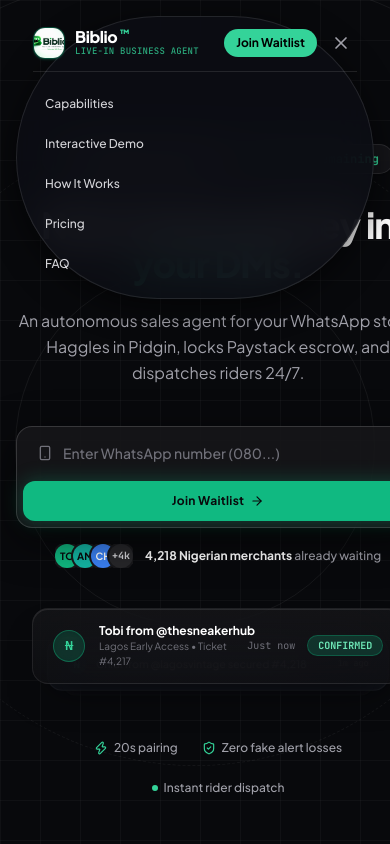
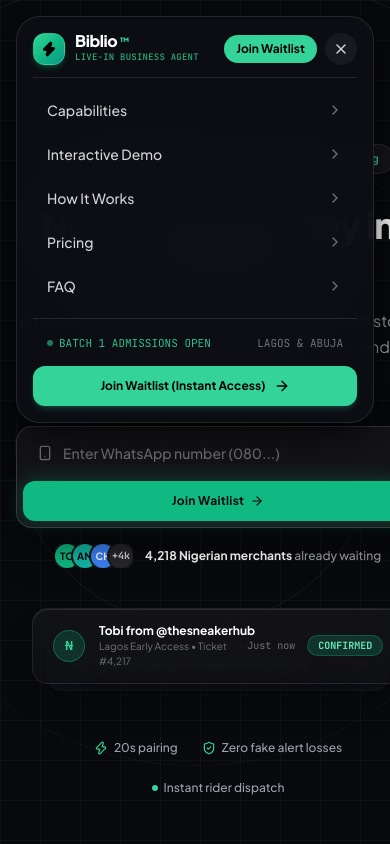
Before and after one commit to Relayyl6/Biblio---Automated-Commerce-Engine, a React (Vite) app in the folder landing-page/: page / in a window 390 px wide. Both pictures are taken after a click on the button 341 px from the left and 43 px from the top of the page. Shown: the top 844 px of the page. Built offline with nearby package versions, Linux system fonts and the light colour scheme.

Commit message:
fix(navbar): fix mobile menu oval clipping, eliminate duplicate brand wordmark, and add Apple-grade menu rows with chevrons

```diff
--- a/landing-page/src/components/Navbar.tsx
+++ b/landing-page/src/components/Navbar.tsx
@@ -1,5 +1,5 @@
 import React, { useState } from 'react';
-import { Menu, X, ArrowRight } from 'lucide-react';
+import { Menu, X, ArrowRight, ChevronRight, Zap } from 'lucide-react';
 
 interface NavbarProps {
   onOpenWaitlist: () => void;
@@ -8,64 +8,56 @@ interface NavbarProps {
 export const Navbar: React.FC<NavbarProps> = ({ onOpenWaitlist }) => {
   const [mobileMenuOpen, setMobileMenuOpen] = useState(false);
 
+  const navLinks = [
+    { label: 'Capabilities', href: '#features' },
+    { label: 'Interactive Demo', href: '#simulator' },
+    { label: 'How It Works', href: '#how-it-works' },
+    { label: 'Pricing', href: '#pricing' },
+    { label: 'FAQ', href: '#faq' },
+  ];
+
   return (
     <header className="fixed top-4 left-0 right-0 z-50 flex justify-center px-4 sm:px-6">
-      <nav className="w-full max-w-5xl bg-[#0C0E14]/85 backdrop-blur-xl rounded-full px-4 sm:px-6 py-2.5 border border-white/10 shadow-[0_8px_32px_rgba(0,0,0,0.6)] transition-all duration-300">
+      <nav
+        className={`w-full max-w-5xl bg-[#0C0E14]/95 backdrop-blur-2xl border border-white/10 shadow-[0_12px_40px_rgba(0,0,0,0.7)] transition-all duration-300 ${
+          mobileMenuOpen ? 'rounded-3xl p-4 sm:p-5' : 'rounded-full px-4 sm:px-6 py-2.5'
+        }`}
+      >
         <div className="flex items-center justify-between">
           {/* Brand Mark */}
           <a href="#" className="flex items-center gap-2.5 group">
-            <div className="relative w-8 h-8 rounded-xl overflow-hidden flex items-center justify-center bg-emerald-950/60 border border-emerald-500/30 shadow-sm shadow-emerald-500/20">
-              <img
-                src="/biblio-logo.png"
-                alt="Biblio Logo"
-                className="w-full h-full object-cover"
-              />
+            <div className="w-8 h-8 rounded-xl bg-gradient-to-br from-emerald-400 via-emerald-500 to-teal-600 flex items-center justify-center shadow-md shadow-emerald-500/25 border border-emerald-300/30 flex-shrink-0">
+              <Zap className="w-4 h-4 text-black fill-black" />
             </div>
             <div className="flex flex-col">
+              <div className="flex items-center">
                 <span className="font-extrabold text-base tracking-tight text-white leading-none">
-                Biblio<span className="text-emerald-400 text-[10px] align-super ml-0.5">™</span>
+                  Biblio
                 </span>
-              <span className="text-[9px] font-mono font-medium text-emerald-400/80 tracking-wide uppercase">
+                <span className="text-[10px] font-bold text-emerald-400 align-super ml-0.5 leading-none">
+                  ™
+                </span>
+              </div>
+              <span className="text-[9px] font-mono font-medium text-emerald-400/80 tracking-wide uppercase mt-0.5">
                 Live-in Business Agent
               </span>
             </div>
           </a>
 
-          {/* Nav Links */}
+          {/* Nav Links (Desktop) */}
           <div className="hidden md:flex items-center gap-1 text-xs font-medium text-zinc-300">
+            {navLinks.map((link) => (
               <a
-              href="#features"
+                key={link.href}
+                href={link.href}
                 className="px-3.5 py-1.5 rounded-full hover:text-white hover:bg-white/[0.08] transition-colors"
               >
-              Capabilities
+                {link.label}
               </a>
-            <a
-              href="#simulator"
-              className="px-3.5 py-1.5 rounded-full hover:text-white hover:bg-white/[0.08] transition-colors"
-            >
-              Interactive Demo
-            </a>
-            <a
-              href="#how-it-works"
-              className="px-3.5 py-1.5 rounded-full hover:text-white hover:bg-white/[0.08] transition-colors"
-            >
-              How It Works
-            </a>
-            <a
-              href="#pricing"
-              className="px-3.5 py-1.5 rounded-full hover:text-white hover:bg-white/[0.08] transition-colors"
-            >
-              Pricing
-            </a>
-            <a
-              href="#faq"
-              className="px-3.5 py-1.5 rounded-full hover:text-white hover:bg-white/[0.08] transition-colors"
-            >
-              FAQ
-            </a>
+            ))}
           </div>
 
-          {/* Action CTAs */}
+          {/* Action CTAs (Desktop) */}
           <div className="hidden sm:flex items-center gap-3">
             <div className="hidden lg:flex items-center gap-1.5 px-2.5 py-1 rounded-full bg-emerald-500/10 border border-emerald-500/20 text-emerald-400 text-[11px] font-mono">
               <span className="w-1.5 h-1.5 rounded-full bg-emerald-400 animate-ping" />
@@ -81,62 +73,58 @@ export const Navbar: React.FC<NavbarProps> = ({ onOpenWaitlist }) => {
             </button>
           </div>
 
-          {/* Mobile Menu Button */}
+          {/* Mobile Menu Toggle & Direct Waitlist CTA */}
           <div className="flex md:hidden items-center gap-2">
             <button
               onClick={onOpenWaitlist}
-              className="px-3 py-1.5 text-xs font-bold text-black bg-emerald-400 rounded-full"
+              className="px-3 py-1.5 text-xs font-bold text-black bg-emerald-400 hover:bg-emerald-300 rounded-full transition-all"
             >
               Join Waitlist
             </button>
             <button
               onClick={() => setMobileMenuOpen(!mobileMenuOpen)}
-              className="p-1.5 text-zinc-400 hover:text-white rounded-lg"
+              className="w-8 h-8 rounded-full bg-white/5 hover:bg-white/10 flex items-center justify-center text-zinc-300 hover:text-white transition-colors"
               aria-label="Toggle Menu"
             >
-              {mobileMenuOpen ? <X className="w-5 h-5" /> : <Menu className="w-5 h-5" />}
+              {mobileMenuOpen ? <X className="w-4 h-4" /> : <Menu className="w-4 h-4" />}
             </button>
           </div>
         </div>
 
-        {/* Mobile Dropdown */}
+        {/* Mobile Dropdown Menu */}
         {mobileMenuOpen && (
-          <div className="md:hidden pt-4 pb-2 border-t border-white/10 mt-3 flex flex-col gap-2 text-xs font-medium text-zinc-300">
+          <div className="md:hidden pt-3 mt-3 border-t border-white/10 flex flex-col gap-1">
+            {navLinks.map((link) => (
               <a
-              href="#features"
+                key={link.href}
+                href={link.href}
                 onClick={() => setMobileMenuOpen(false)}
-              className="px-3 py-2 rounded-xl hover:bg-white/[0.06] hover:text-white"
+                className="flex items-center justify-between px-3.5 py-2.5 rounded-xl text-sm font-medium text-zinc-300 hover:text-white hover:bg-white/[0.06] active:bg-white/10 transition-colors"
               >
-              Capabilities
+                <span>{link.label}</span>
+                <ChevronRight className="w-4 h-4 text-zinc-500" />
               </a>
-            <a
-              href="#simulator"
-              onClick={() => setMobileMenuOpen(false)}
-              className="px-3 py-2 rounded-xl hover:bg-white/[0.06] hover:text-white"
+            ))}
+
+            <div className="pt-3 mt-2 border-t border-white/10 flex flex-col gap-2.5">
+              <div className="flex items-center justify-between px-3.5 py-1 text-[11px] font-mono text-emerald-400/90">
+                <span className="flex items-center gap-1.5">
+                  <span className="w-1.5 h-1.5 rounded-full bg-emerald-400 animate-pulse" />
+                  BATCH 1 ADMISSIONS OPEN
+                </span>
+                <span className="text-zinc-500">LAGOS & ABUJA</span>
+              </div>
+              <button
+                onClick={() => {
+                  setMobileMenuOpen(false);
+                  onOpenWaitlist();
+                }}
+                className="w-full py-3 rounded-xl text-xs font-bold text-black bg-emerald-400 hover:bg-emerald-300 transition-all flex items-center justify-center gap-2 shadow-md shadow-emerald-400/20 active:scale-[0.99]"
               >
-              Interactive Demo
-            </a>
-            <a
-              href="#how-it-works"
-              onClick={() => setMobileMenuOpen(false)}
-              className="px-3 py-2 rounded-xl hover:bg-white/[0.06] hover:text-white"
-            >
-              How It Works
-            </a>
-            <a
-              href="#pricing"
-              onClick={() => setMobileMenuOpen(false)}
-              className="px-3 py-2 rounded-xl hover:bg-white/[0.06] hover:text-white"
-            >
-              Pricing
-            </a>
-            <a
-              href="#faq"
-              onClick={() => setMobileMenuOpen(false)}
-              className="px-3 py-2 rounded-xl hover:bg-white/[0.06] hover:text-white"
-            >
-              FAQ
-            </a>
+                <span>Join Waitlist (Instant Access)</span>
+                <ArrowRight className="w-4 h-4" />
+              </button>
+            </div>
           </div>
         )}
       </nav>
```
Lines whose indentation alone changed are shown as unchanged.
